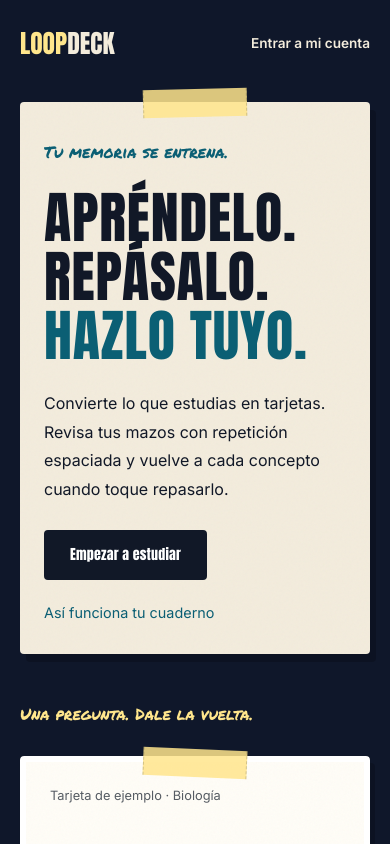
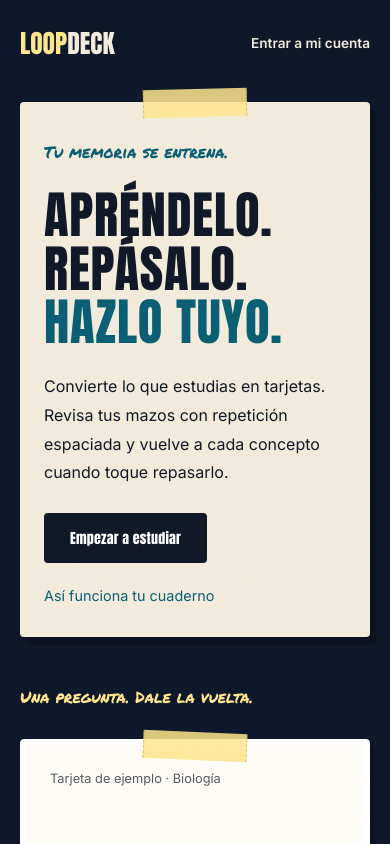
Before and after one commit to RaclosDev/loopdeck, a React (Vite) app in the folder frontend/: page / in a window 390 px wide. Shown: the top 844 px of the page. Built offline with nearby package versions, Linux system fonts and the light colour scheme; no server answers.

Commit message:
fix: keep public landing within narrow phone screens

```diff
--- a/frontend/src/pages/landing.css
+++ b/frontend/src/pages/landing.css
@@ -26,6 +26,10 @@
   gap: 64px;
   align-items: center;
   padding-bottom: 90px;
+}
+.landing-intro > *,
+.landing-account > * {
+  min-width: 0;
 }
 .landing-copy {
   background-color: var(--paper);
@@ -180,6 +184,9 @@ body.light-mode .landing-footer {
   color: #48505c;
 }
 @media (max-width: 760px) {
+  .landing-copy h1 {
+    font-size: clamp(2.6rem, 13vw, 3.5rem);
+  }
   .landing-page {
     padding: 0 20px;
   }
```
Also changed, not shown: 1 other file (tests, documents, lock files or other folders).
